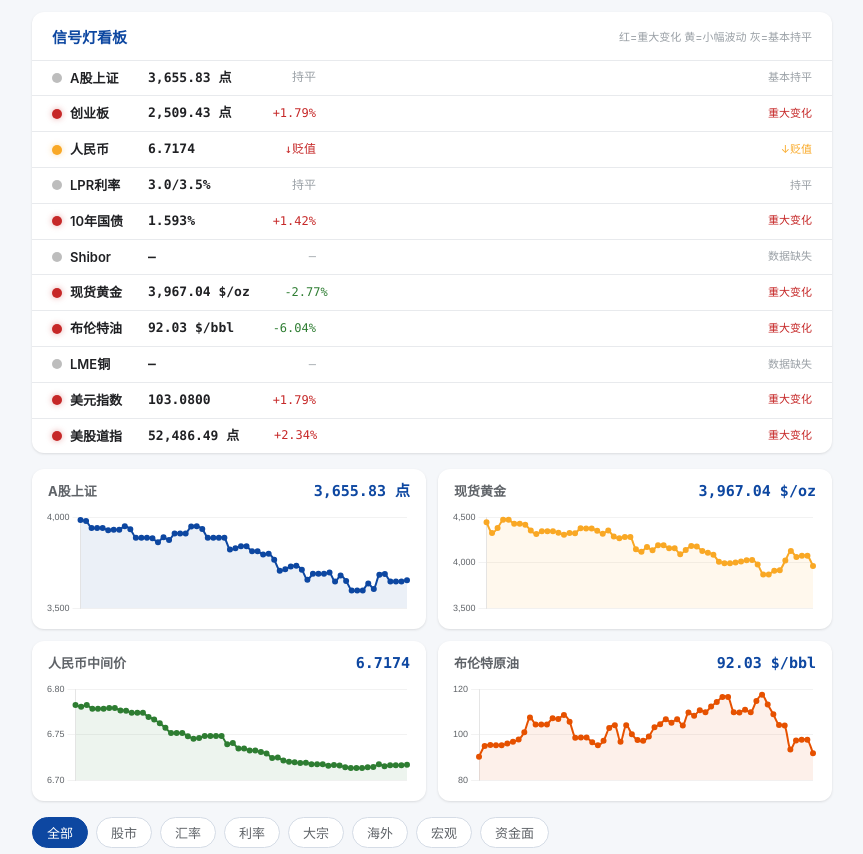
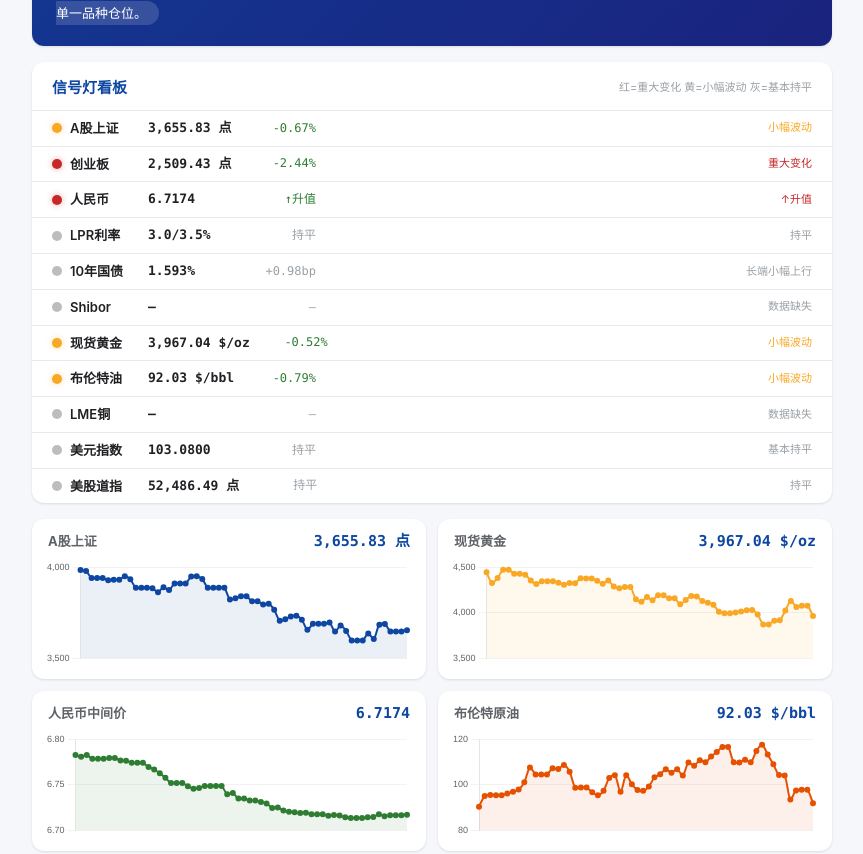
Before and after one commit to zhangJack1/finance-daily, a plain HTML site: page archives/2026-11-12/每日金融快讯_20261112.html in a window 1280 px wide. Shown: the part 1265-2119 px from the top of the page, without its empty margins (24-887 px from the left). Drawn offline with nearby package versions, Linux system fonts and the light colour scheme.

Commit message:
fix: rebuild 2026-11-12 with retro note and corrected dashboard

```diff
--- a/archives/2026-11-12/每日金融快讯_20261112.html
+++ b/archives/2026-11-12/每日金融快讯_20261112.html
@@ -261,6 +261,7 @@
 </style>
 </head>
 <body>
+<div style="max-width:1200px;margin:0 auto;padding:10px 16px 0;"><div style="font-size:13px;line-height:1.7;color:#7a4f00;background:#fff8e1;border:1px solid #ffe0a3;border-radius:8px;padding:8px 12px;">⚠️ <strong>回溯采集</strong>：本期为 2026-11-12（周四）18:00 定时任务漏发后补做，补做于 2026-11-27；数据按当日实际收盘/盘中值采集，非补做日现价。</div></div>
 <div class="reading-progress" id="readingProgress"></div>
 <button class="theme-toggle" id="themeToggle" onclick="toggleTheme()" title="切换明暗模式">&#9790;</button>
 <button class="export-btn" id="exportBtn" onclick="exportAsImage()" title="导出为长图PNG，方便微信分享"><span class="export-icon">&#128247;</span><span class="export-label">导出长图</span></button>
@@ -291,31 +292,32 @@
     </div>
 
     <!-- 信号灯看板 -->
+    <!-- 信号灯看板 -->
     <div class="signal-dashboard">
       <div class="sig-dashboard-header">
         <span>信号灯看板</span>
         <span class="sig-dashboard-hint">红=重大变化 黄=小幅波动 灰=基本持平</span>
       </div>
       <div class="sig-row">
-        <span class="sig-lamp gray"></span>
+        <span class="sig-lamp yellow"></span>
         <span class="sig-name">A股上证</span>
         <span class="sig-value">3,655.83 点</span>
-        <span class="sig-change flat">持平</span>
-        <span class="sig-note" style="color:var(--text-tertiary)">基本持平</span>
+        <span class="sig-change" style="color:var(--signal-green)">-0.67%</span>
+        <span class="sig-note" style="color:var(--signal-yellow)">小幅波动</span>
       </div>
       <div class="sig-row">
         <span class="sig-lamp red"></span>
         <span class="sig-name">创业板</span>
         <span class="sig-value">2,509.43 点</span>
-        <span class="sig-change" style="color:var(--signal-red)">+1.79%</span>
+        <span class="sig-change" style="color:var(--signal-green)">-2.44%</span>
         <span class="sig-note" style="color:var(--signal-red)">重大变化</span>
       </div>
       <div class="sig-row">
-        <span class="sig-lamp yellow"></span>
+        <span class="sig-lamp red"></span>
         <span class="sig-name">人民币</span>
         <span class="sig-value">6.7174</span>
-        <span class="sig-change" style="color:var(--signal-red)">↓贬值</span>
-        <span class="sig-note" style="color:var(--signal-yellow)">↓贬值</span>
+        <span class="sig-change" style="color:var(--signal-green)">↑升值</span>
+        <span class="sig-note" style="color:var(--signal-red)">↑升值</span>
       </div>
       <div class="sig-row">
         <span class="sig-lamp gray"></span>
@@ -325,11 +327,11 @@
         <span class="sig-note" style="color:var(--text-tertiary)">持平</span>
       </div>
       <div class="sig-row">
-        <span class="sig-lamp red"></span>
+        <span class="sig-lamp gray"></span>
         <span class="sig-name">10年国债</span>
         <span class="sig-value">1.593%</span>
-        <span class="sig-change" style="color:var(--signal-red)">+1.42%</span>
-        <span class="sig-note" style="color:var(--signal-red)">重大变化</span>
+        <span class="sig-change" style="color:var(--text-tertiary)">+0.98bp</span>
+        <span class="sig-note" style="color:var(--text-tertiary)">长端小幅上行</span>
       </div>
       <div class="sig-row">
         <span class="sig-lamp gray"></span>
@@ -339,18 +341,18 @@
         <span class="sig-note" style="color:var(--text-tertiary)">数据缺失</span>
       </div>
       <div class="sig-row">
-        <span class="sig-lamp red"></span>
+        <span class="sig-lamp yellow"></span>
         <span class="sig-name">现货黄金</span>
         <span class="sig-value">3,967.04 $/oz</span>
-        <span class="sig-change" style="color:var(--signal-green)">-2.77%</span>
-        <span class="sig-note" style="color:var(--signal-red)">重大变化</span>
+        <span class="sig-change" style="color:var(--signal-green)">-0.52%</span>
+        <span class="sig-note" style="color:var(--signal-yellow)">小幅波动</span>
       </div>
       <div class="sig-row">
-        <span class="sig-lamp red"></span>
+        <span class="sig-lamp yellow"></span>
         <span class="sig-name">布伦特油</span>
         <span class="sig-value">92.03 $/bbl</span>
-        <span class="sig-change" style="color:var(--signal-green)">-6.04%</span>
-        <span class="sig-note" style="color:var(--signal-red)">重大变化</span>
+        <span class="sig-change" style="color:var(--signal-green)">-0.79%</span>
+        <span class="sig-note" style="color:var(--signal-yellow)">小幅波动</span>
       </div>
       <div class="sig-row">
         <span class="sig-lamp gray"></span>
@@ -360,18 +362,18 @@
         <span class="sig-note" style="color:var(--text-tertiary)">数据缺失</span>
       </div>
       <div class="sig-row">
-        <span class="sig-lamp red"></span>
+        <span class="sig-lamp gray"></span>
         <span class="sig-name">美元指数</span>
         <span class="sig-value">103.0800</span>
-        <span class="sig-change" style="color:var(--signal-red)">+1.79%</span>
-        <span class="sig-note" style="color:var(--signal-red)">重大变化</span>
+        <span class="sig-change flat">持平</span>
+        <span class="sig-note" style="color:var(--text-tertiary)">基本持平</span>
       </div>
       <div class="sig-row">
-        <span class="sig-lamp red"></span>
+        <span class="sig-lamp gray"></span>
         <span class="sig-name">美股道指</span>
         <span class="sig-value">52,486.49 点</span>
-        <span class="sig-change" style="color:var(--signal-red)">+2.34%</span>
-        <span class="sig-note" style="color:var(--signal-red)">重大变化</span>
+        <span class="sig-change flat">持平</span>
+        <span class="sig-note" style="color:var(--text-tertiary)">持平</span>
       </div>
     </div>
 
```
Also changed, not shown: index.html (+2 -7 lines), 2 other files.
